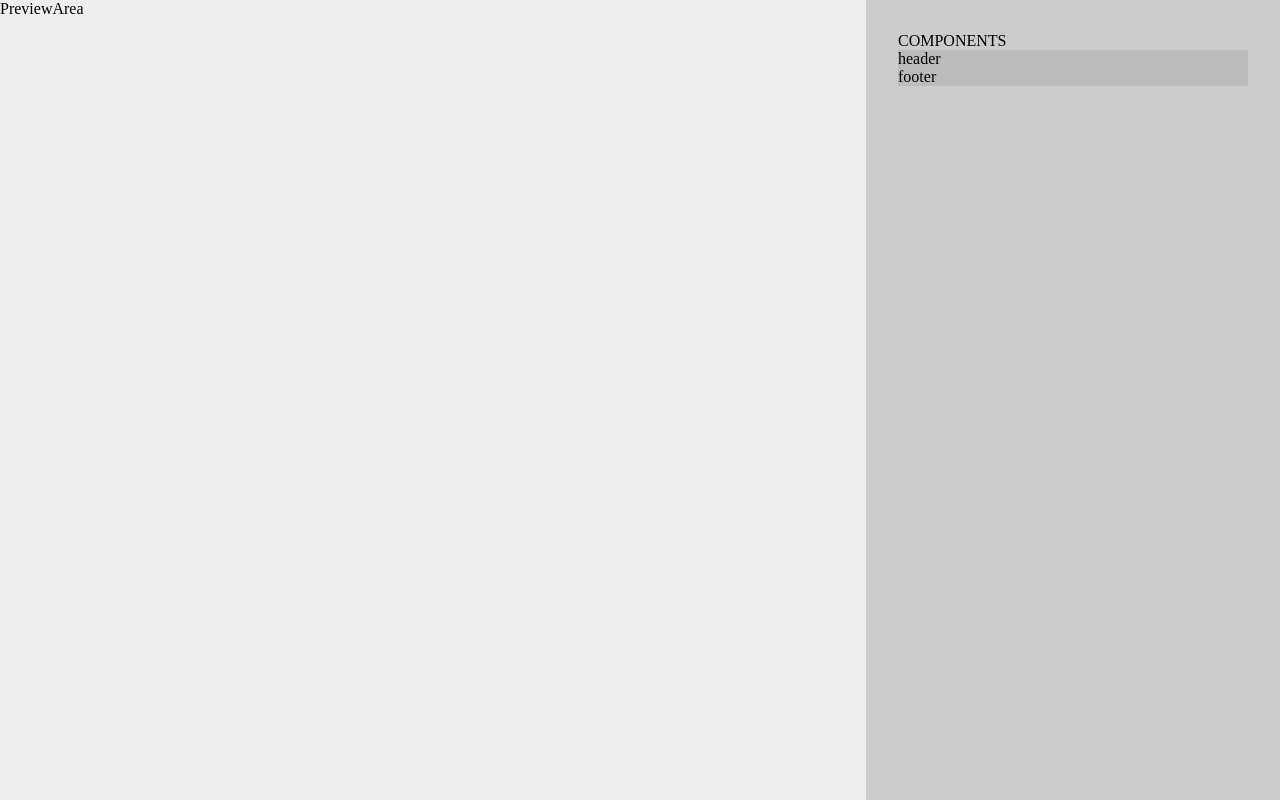
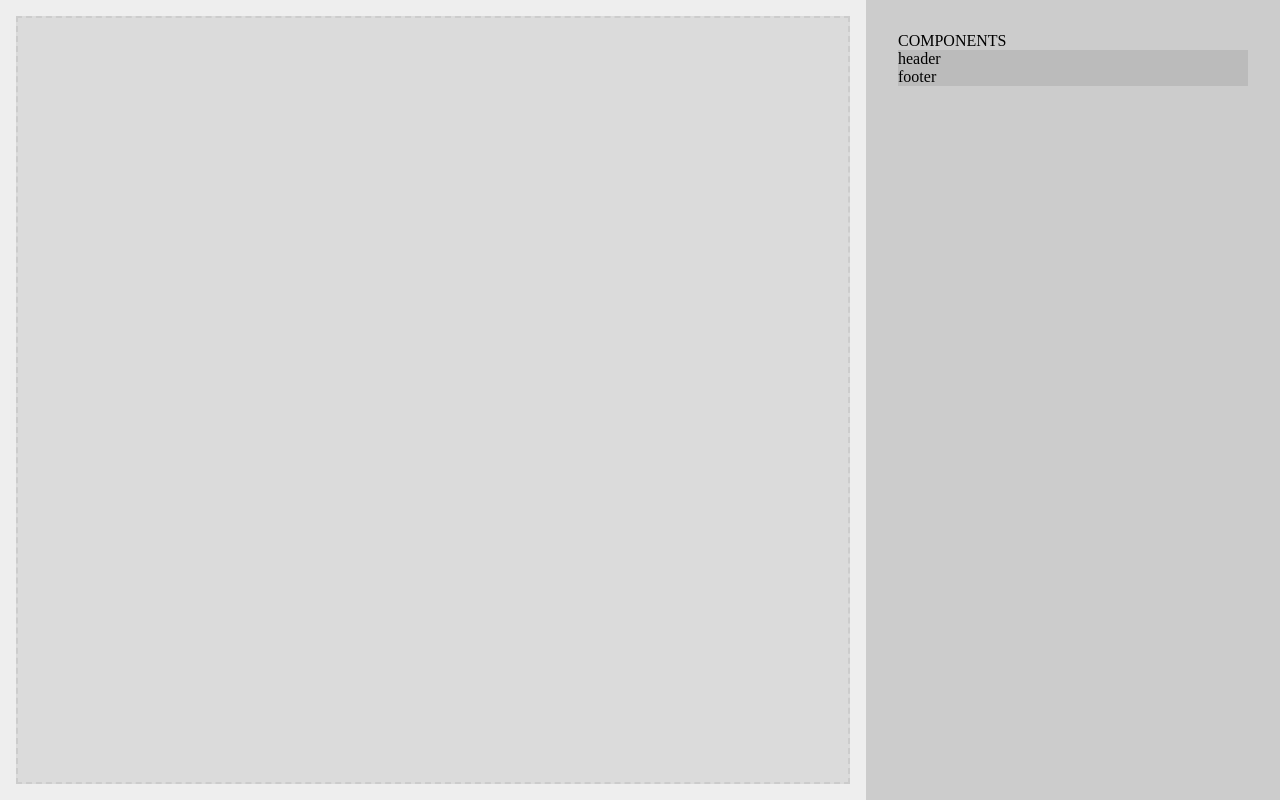
Before and after one commit to aliihsansenel/ist-care-case, a React (Vite) app: page / in a window 1280 px wide. Built offline with nearby package versions, Linux system fonts and the light colour scheme.

Commit message:
add droppable preview area

```diff
--- a/src/App.css
+++ b/src/App.css
@@ -15,6 +15,9 @@ main.preview-cont {
   flex: 1 1 600px;
   min-width: 600px;
   background: #eee;
+
+  display: flex;
+  padding: 1em;
 }
 
 /* Sidebar */
--- a/src/App.tsx
+++ b/src/App.tsx
@@ -1,4 +1,4 @@
-import PreviewArea from "./components/PreviewArea";
+import PreviewArea from "./components/PreviewContainer";
 import Sidebar from "./components/Sidebar";
 
 import "./App.css";
@@ -6,8 +6,8 @@ import "./App.css";
 function App() {
   return (
     <div className={"app"}>
-      <PreviewArea></PreviewArea>
-      <Sidebar></Sidebar>
+      <PreviewArea />
+      <Sidebar />
     </div>
   );
 }
--- /dev/null
+++ b/src/components/Preview.tsx
@@ -0,0 +1,37 @@
+import React from "react";
+
+import "./style/preview.css";
+
+const Preview = () => {
+  const [droppedComps, setDroppedComps] = React.useState<string[]>([]);
+
+  const handleDragOver = (e: React.DragEvent) => {
+    e.preventDefault();
+  };
+
+  const handleDrop = (e: React.DragEvent) => {
+    const type = e.dataTransfer.getData("type");
+
+    setDroppedComps([...droppedComps, type]);
+  };
+
+  return (
+    <div
+      onDragOver={handleDragOver}
+      onDrop={handleDrop}
+      className="preview"
+      style={{ border: "2px dashed #ccc", padding: 0 }}
+    >
+      {droppedComps.map((type, index) => (
+        <div
+          key={index}
+          style={{ padding: 10, border: "1px solid blue", margin: 5 }}
+        >
+          {type} Component
+        </div>
+      ))}
+    </div>
+  );
+};
+
+export default Preview;
--- a/src/components/PreviewArea.tsx
+++ /dev/null
@@ -1,5 +0,0 @@
-function PreviewArea() {
-  return <main className="preview-cont">PreviewArea</main>;
-}
-
-export default PreviewArea;
--- /dev/null
+++ b/src/components/PreviewContainer.tsx
@@ -0,0 +1,11 @@
+import Preview from "./Preview";
+
+function PreviewContainer() {
+  return (
+    <main className="preview-cont">
+      <Preview />
+    </main>
+  );
+}
+
+export default PreviewContainer;
--- /dev/null
+++ b/src/components/style/preview.css
@@ -0,0 +1,4 @@
+.preview {
+  flex: 1 1 auto;
+  background-color: #dbdbdb;
+}
```
